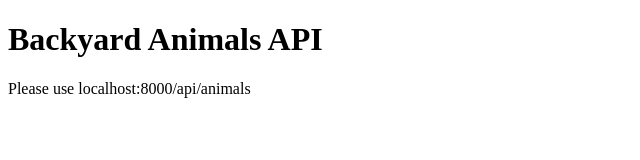
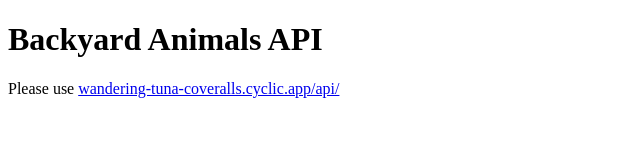
Before and after one commit to jeramief/backyard-animals, a website: page index.html in a window 1280 px wide. Shown: the whole page, without its empty margins (0-640 px from the left). Drawn offline with Linux system fonts and the light colour scheme.

Commit message:
corrected link on the page

```diff
--- a/index.html
+++ b/index.html
@@ -9,6 +9,6 @@
 </head>
 <body>
   <h1>Backyard Animals API</h1>
-  <p>Please use localhost:8000/api/animals</p>
+  <p>Please use <a href="https://wandering-tuna-coveralls.cyclic.app/api/">wandering-tuna-coveralls.cyclic.app/api/</a></p>
 </body>
 </html>
```
